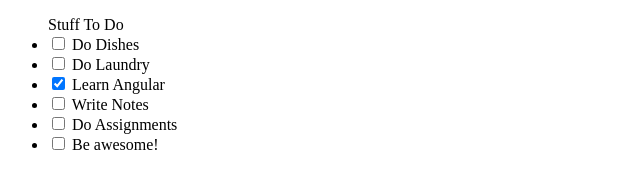
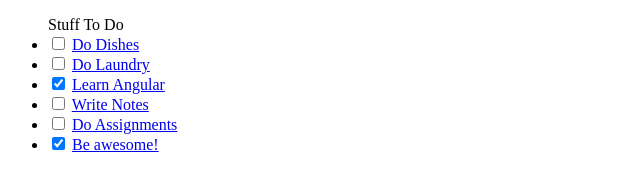
Before and after one commit to njerrywerry/fluffy-parakeet, a plain HTML site: page index.html in a window 1280 px wide. Shown: the whole page, without its empty margins (0-640 px from the left). Drawn offline with nearby package versions, Linux system fonts and the light colour scheme; some packages are replaced by stand-ins of ours.

Commit message:
angularjs services/factories

```diff
--- a/app.js
+++ b/app.js
@@ -1,25 +1,33 @@
 angular.module('myApp', ['ngRoute'])
-.directive('hello', [function() {
-  return {
-    restrict: 'CEMA', // C: class, E: element, M: comments, A: attributes
-    replace: true, // replaces original content with template
-    template: '<span><br>Hello</span'
-  };
+
+.factory('Todos', function() {
+  return [
+    { name: 'Do Dishes', completed: false, note: 'add notes...' },
+    { name: 'Do Laundry', completed: false, note: 'add notes...' },
+    { name: 'Learn Angular', completed: true, note: 'add notes...' },
+    { name: 'Write Notes', completed: false, note: 'add notes...' },
+    { name: 'Do Assignments', completed: false, note: 'add notes...' },
+    { name: 'Be awesome!', completed: true, note: 'add notes...' },
+  ];
+})
+
+.controller('TodoController', ['$scope', 'Todos', function ($scope, Todos) {
+  $scope.todos = Todos;
 }])
-.controller('TodoController', ['$scope', function ($scope) {
-  $scope.todos = [
-    { name: 'Do Dishes', completed: false },
-    { name: 'Do Laundry', completed: false },
-    { name: 'Learn Angular', completed: true },
-    { name: 'Write Notes', completed: false },
-    { name: 'Do Assignments', completed: false },
-    { name: 'Be awesome!', completed: false },
-  ];
+
+.controller('TodoDetailCtrl', ['$scope', '$routeParams', 'Todos', function ($scope, $routeParams, Todos) {
+  $scope.todo = Todos[$routeParams.id];
 }])
+
 .config(['$routeProvider', function ($routeProvider) {
   $routeProvider
   .when('/', {
     templateUrl: '/todos.html',
     controller: 'TodoController'
+  })
+
+  .when('/:id', {
+    templateUrl: '/todoDetails.html',
+    controller: 'TodoDetailCtrl'
   });
 }]);
--- a/index.html
+++ b/index.html
@@ -1,6 +1,7 @@
 <!DOCTYPE html>
-<html data-ng-app = "myApp">
+<html ng-app = "myApp">
   <head>
+    <meta charset="utf-8">
     <title>Hello World</title>
   </head>
   <body>
@@ -12,9 +13,15 @@
         Stuff To Do
         <li ng-repeat = "todo in todos">
           <input type = "checkbox" ng-model = "todo.completed">
-          {{ todo.name }}
+          <a href = "#/{{$index}}">{{ todo.name }}</a>
         </li>
       </ul>
+    </script>
+
+    <script type = "text/ng-template" id = "/todoDetails.html">
+      <h1>{{ todo.name }}</h1>
+      completed: <input type = "checkbox" ng-model = "todo.completed">
+      note: <textarea>{{ todo.note }}</textarea>
     </script>
 
     <script src="https://ajax.googleapis.com/ajax/libs/angularjs/1.2.25/angular.min.js"></script>
```
